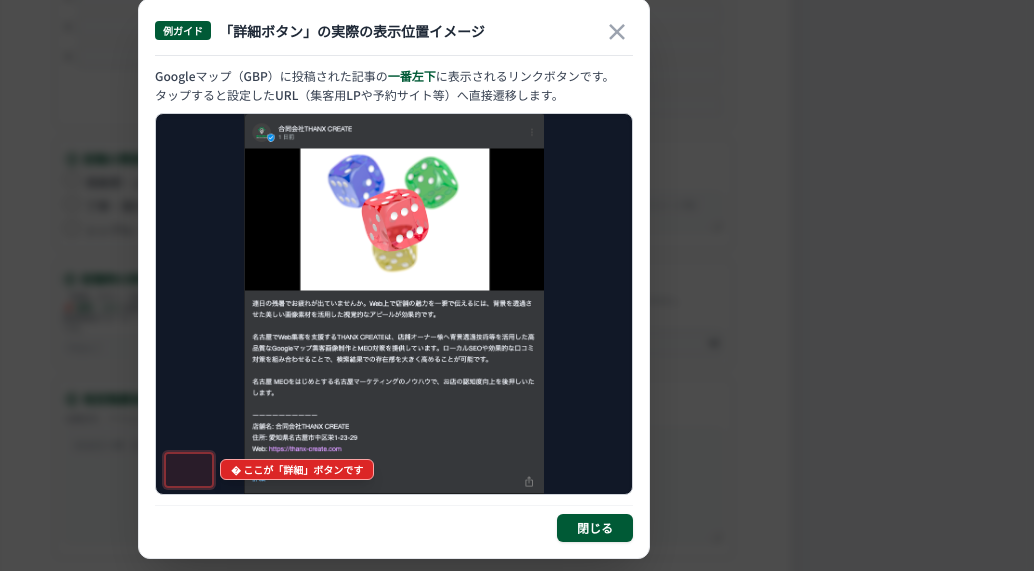
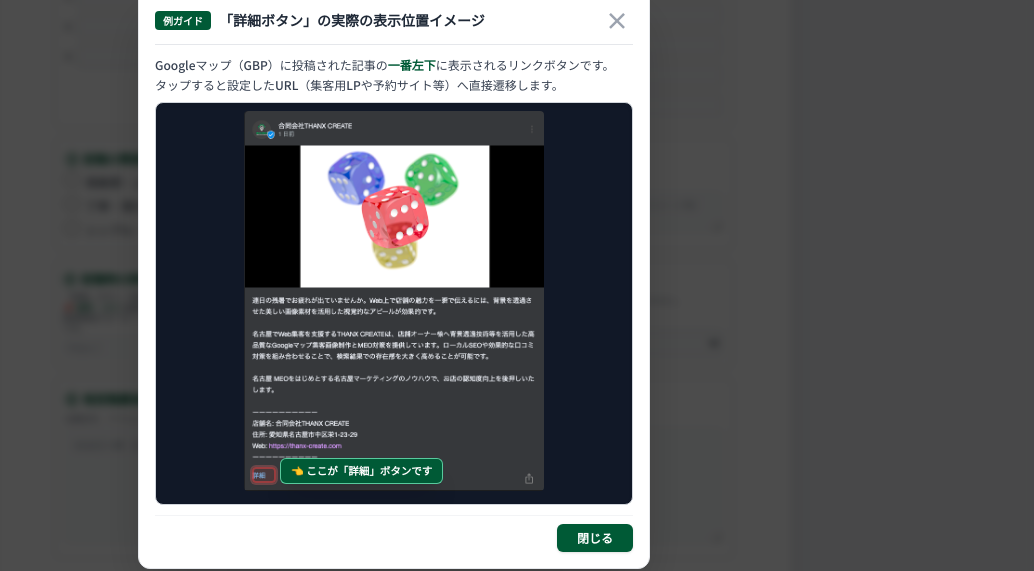
Before and after one commit to osada-lang/365-form, a website: page form.html in a window 1280 px wide. Both pictures are taken after a click on the button "💡「詳細ボタン」表示例". Shown: the part 578-1149 px from the top of the page, without its empty margins (246-1280 px from the left). Drawn offline with nearby package versions, Linux system fonts and the light colour scheme.

Commit message:
Page 1 Modal: Fix red frame exact positioning on 詳細 text and revert badge to green theme

```diff
--- a/form.html
+++ b/form.html
@@ -868,18 +868,16 @@
                     Googleマップ（GBP）に投稿された記事の<strong class="text-[#005a36] font-bold">一番左下</strong>に表示されるリンクボタンです。<br>
                     タップすると設定したURL（集客用LPや予約サイト等）へ直接遷移します。
                 </p>
-                <div class="border border-gray-300 rounded-lg overflow-hidden bg-gray-900 shadow-inner relative text-center">
-                    <img src="./picture/detail_button_sample.png" alt="詳細ボタンの表示例" class="w-full max-h-[380px] object-contain mx-auto">
+                <div class="border border-gray-300 rounded-lg overflow-hidden bg-gray-900 shadow-inner text-center p-2">
+                    <div class="inline-block relative max-w-full">
+                        <img src="./picture/detail_button_sample.png" alt="詳細ボタンの表示例" class="max-h-[380px] w-auto object-contain block mx-auto rounded">
 
-                    <!-- 赤枠ハイライト ＆ 矢印ラベル -->
-                    <div class="absolute bottom-1.5 left-2 flex items-center gap-1.5 z-10">
-                        <!-- 「詳細」文字をクッキリ囲む赤枠 (背景半透明で文字を隠さない) -->
-                        <div class="border-2 border-red-500 rounded px-3 py-1 bg-red-500/20 shadow-lg animate-pulse ring-2 ring-red-400/40">
-                            <span class="opacity-0 font-bold text-[11px]">詳細</span>
-                        </div>
-                        <!-- 右隣に配置する矢印指示バッジ -->
-                        <div class="bg-red-600 text-white font-bold text-[10px] px-2.5 py-0.5 rounded-md shadow-lg border border-red-300 flex items-center gap-1 whitespace-nowrap">
-                            <span>� ここが「詳細」ボタンです</span>
+                        <!-- 「詳細」文字をピンポイントで囲む赤枠 (枠線のみで文字を隠さない) -->
+                        <div class="absolute bottom-[2.2%] left-[2.8%] w-[8%] h-[4.2%] border-2 border-red-500 rounded bg-red-500/20 shadow-md animate-pulse ring-2 ring-red-400/50 pointer-events-none"></div>
+
+                        <!-- 最初の緑テイスト案内バッジ (#005a36、白文字、指差し絵文字) -->
+                        <div class="absolute bottom-[1.8%] left-[12%] bg-[#005a36] text-white font-bold text-[10.5px] px-2.5 py-1 rounded-md shadow-xl border border-emerald-300/80 flex items-center gap-1 whitespace-nowrap">
+                            <span>👈 ここが「詳細」ボタンです</span>
                         </div>
                     </div>
                 </div>
```
